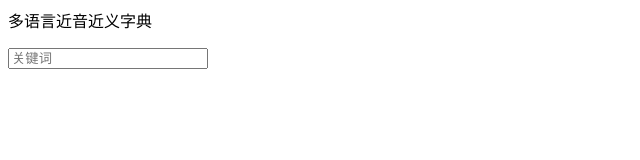
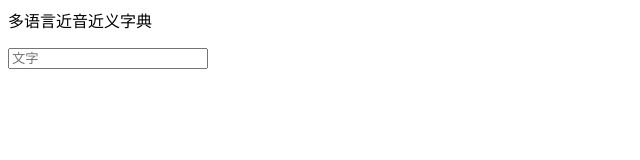
Before and after one commit to ziyinyi/ziyinyi.github.io, a plain HTML site: page index.html in a window 1280 px wide. Shown: the full height of the page, 0-640 px from the left. Drawn offline with Linux system fonts and the light colour scheme.

Commit message:
Update index.html

```diff
--- a/index.html
+++ b/index.html
@@ -1,7 +1,7 @@
 <p>多语言近音近义字典</p>
 <div class="container" style="z-index: 999" id="searchDiv">
        <div class="keyword-search">
-           <input id="key" type="text" style="width: 200px;" placeholder="关键词">
+           <input id="key" type="text" style="width: 200px;" placeholder="文字">
            <a href="Javascript:void(0);" class="prev" onclick="&＃39;wordSearch(1)&＃39;"><i class="c-icon"></i></a>
            <a href="Javascript:void(0);" class="next" onclick="&＃39;wordSearch()&＃39;"><i class="c-icon"></i></a>
        </div>
```
